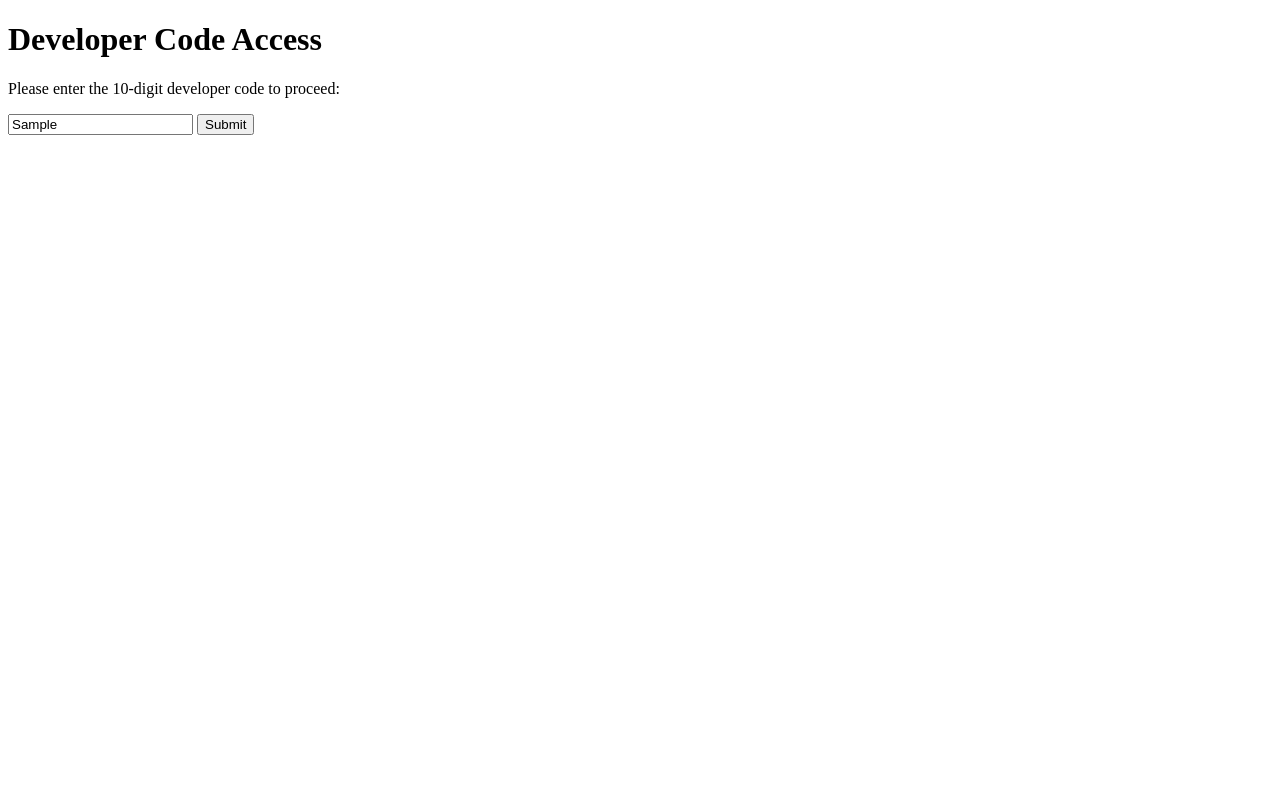
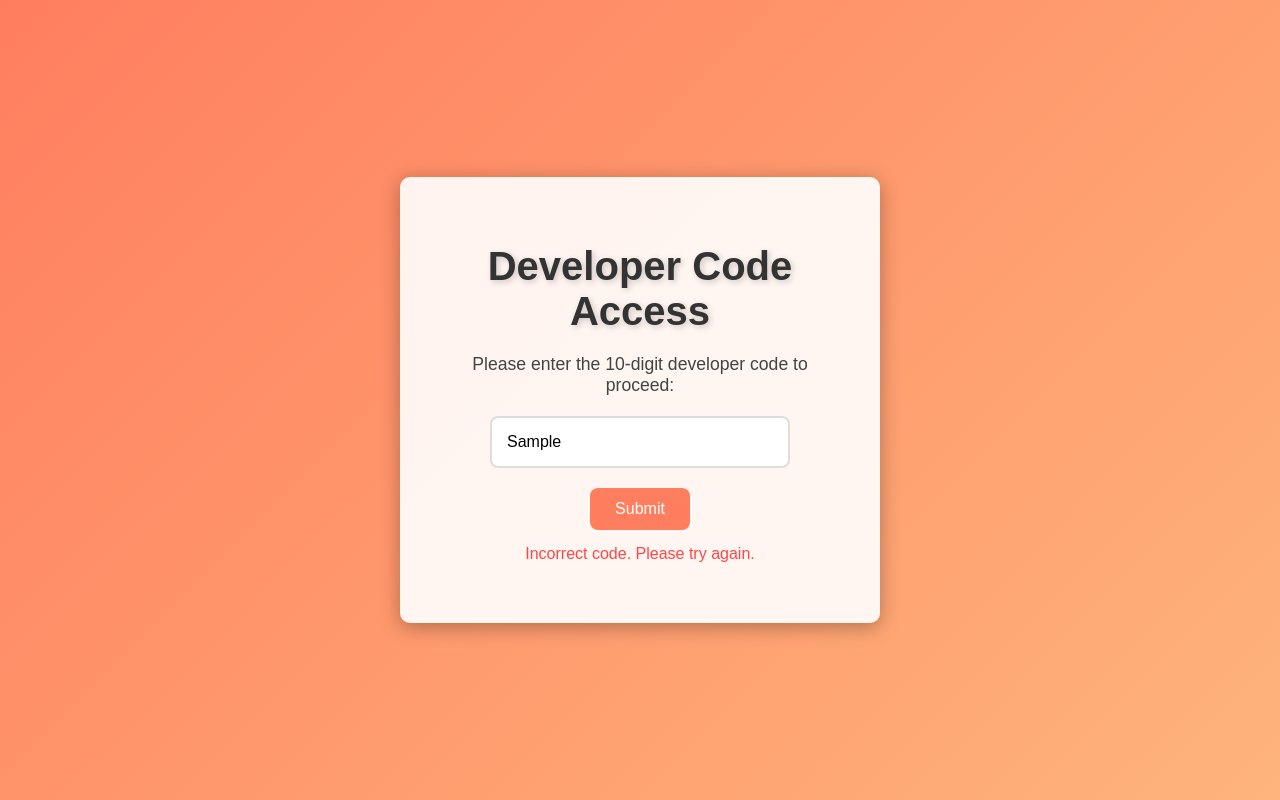
Before and after one commit to epicgamesfan100/devconsole, a plain HTML site: page index.html in a window 1280 px wide. Both pictures are taken after typing "Sample" into the empty fields and a click on the button "Submit". Drawn offline with Linux system fonts and the light colour scheme.

Commit message:
Update index.html

```diff
--- a/index.html
+++ b/index.html
@@ -4,6 +4,105 @@
     <meta charset="UTF-8">
     <meta name="viewport" content="width=device-width, initial-scale=1.0">
     <title>Developer Code Access</title>
+    <style>
+        /* General body styling */
+        body {
+            font-family: 'Arial', sans-serif;
+            background: linear-gradient(135deg, #ff7e5f, #feb47b); /* Soft gradient background */
+            margin: 0;
+            padding: 0;
+            display: flex;
+            justify-content: center;
+            align-items: center;
+            height: 100vh;
+            color: #fff;
+            text-align: center;
+        }
+
+        /* Main container styling */
+        .container {
+            background: rgba(255, 255, 255, 0.9); /* Semi-transparent white background */
+            padding: 40px;
+            border-radius: 10px;
+            box-shadow: 0 4px 20px rgba(0, 0, 0, 0.3);
+            width: 100%;
+            max-width: 400px;
+        }
+
+        /* Heading styles */
+        h1 {
+            font-size: 2.5rem;
+            margin-bottom: 20px;
+            color: #333;
+            text-shadow: 2px 2px 6px rgba(0, 0, 0, 0.2);
+        }
+
+        /* Paragraph styling */
+        p {
+            font-size: 1.1rem;
+            margin-bottom: 20px;
+            color: #444;
+        }
+
+        /* Input field styling */
+        input[type="text"] {
+            padding: 15px;
+            font-size: 1rem;
+            border: 2px solid #ddd;
+            border-radius: 8px;
+            width: 100%;
+            max-width: 300px;
+            margin-bottom: 20px;
+            box-sizing: border-box;
+            transition: border-color 0.3s;
+        }
+
+        /* Input focus styling */
+        input[type="text"]:focus {
+            border-color: #ff7e5f;
+            outline: none;
+        }
+
+        /* Button styling */
+        button {
+            padding: 12px 25px;
+            font-size: 1rem;
+            background-color: #ff7e5f;
+            color: white;
+            border: none;
+            border-radius: 8px;
+            cursor: pointer;
+            transition: background-color 0.3s ease;
+        }
+
+        /* Button hover effect */
+        button:hover {
+            background-color: #feb47b;
+        }
+
+        /* Error message styling */
+        #errorMessage {
+            color: #ff4747;
+            font-size: 1rem;
+            margin-top: 15px;
+        }
+
+        /* Responsive design for smaller screens */
+        @media screen and (max-width: 480px) {
+            .container {
+                padding: 25px;
+                width: 80%;
+            }
+
+            h1 {
+                font-size: 2rem;
+            }
+
+            p {
+                font-size: 1rem;
+            }
+        }
+    </style>
     <script>
         // Function to check the entered code
         function checkDeveloperCode() {
@@ -19,12 +118,13 @@
                 window.location.href = "https://www.yoursuccessfulwebsite.com";  // Replace with your desired URL
             } else {
                 // If incorrect, show an error message
-                alert("Incorrect code. Please try again.");
+                document.getElementById("errorMessage").textContent = "Incorrect code. Please try again.";
             }
         }
     </script>
 </head>
 <body>
+    <div class="container">
         <h1>Developer Code Access</h1>
         <p>Please enter the 10-digit developer code to proceed:</p>
 
@@ -34,7 +134,8 @@
         <!-- Button to submit the code -->
         <button onclick="checkDeveloperCode()">Submit</button>
 
-    <!-- Optional message for incorrect code -->
-    <p id="errorMessage" style="color: red;"></p>
+        <!-- Error message -->
+        <p id="errorMessage"></p>
+    </div>
 </body>
 </html>
```
Lines whose indentation alone changed are shown as unchanged.
